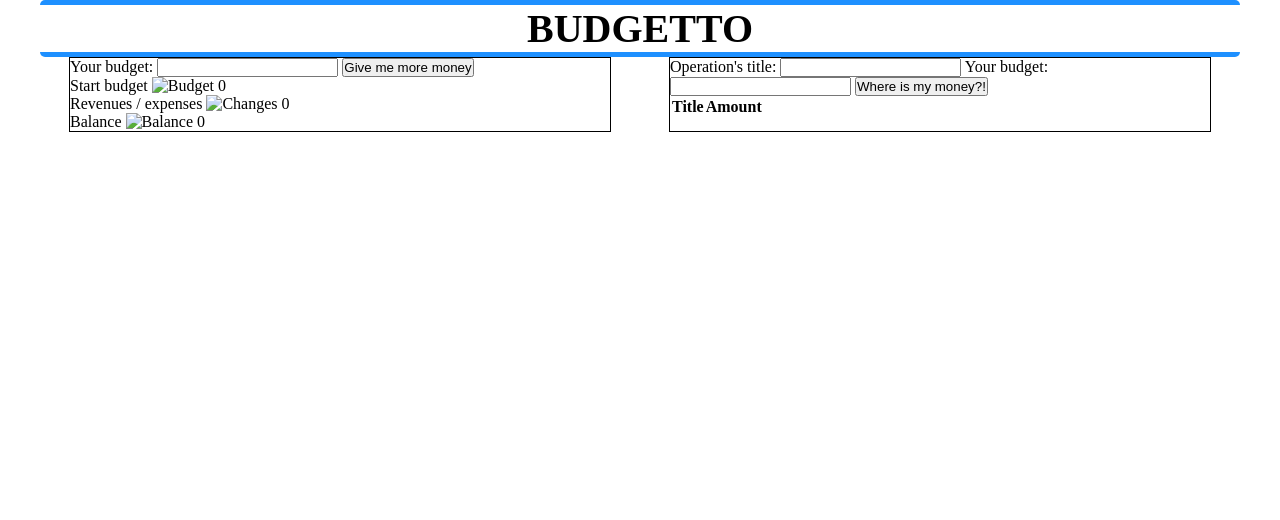
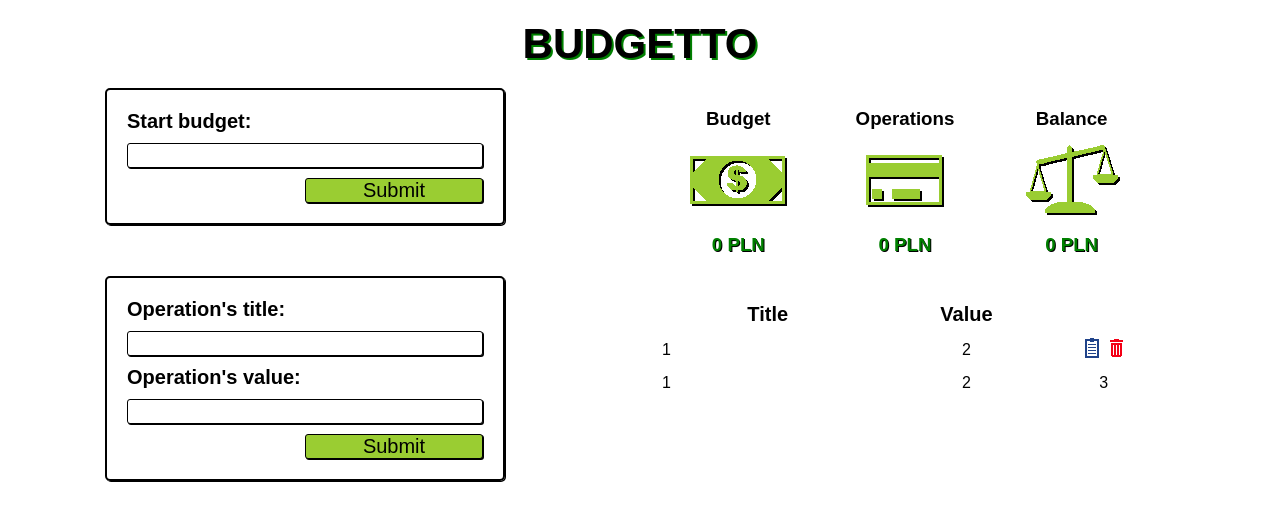
Before and after one commit to Qw8415/budgetto, a plain HTML site: page index.html in a window 1280 px wide. Drawn offline with Linux system fonts and the light colour scheme.

Commit message:
Service started budget and adding operations to table

```diff
--- a/index.html
+++ b/index.html
@@ -4,65 +4,76 @@
     <meta charset="UTF-8">
     <title>Budgetto</title>
     <link rel="stylesheet" type="text/css" href="styles/main.css">
+<!--    <link rel="stylesheet" type="text/css" href="styles/test.css">-->
 </head>
 <body>
-    <div id="main-container">
-        <header><h1>BUDGETTO</h1></header>
+    <div class="container">
+        <header>
+            <h1>BUDGETTO</h1>
+        </header>
 
-        <div class="container">
-            <div class="form">
+       <div class="budget-form">
             <form id="budget-form">
-                    <label>
-                        <span>Your budget:</span>
-                        <input type="number" name="budget">
-                    </label>
-                        <input type="submit" value="Give me more money">
+                <h3>Start budget:</h3>
+                <input id="budget-value" type="number" step="0.01" required>
+                <input id="budget-submit" type="submit">
             </form>
        </div>
-            <div class="summary-container">
-                <div class="amount">
-                    <span>Start budget</span>
-                    <img src="" alt="Budget">
-                    <span id="budget">0</span>
+
+        <div class="summary">
+            <div>
+                <h3>Budget</h3>
+                <img class="image" src="images/budget-var.png" alt="budget">
+                <h3 id="budget-summary">0 PLN</h3>
             </div>
-                <div class="amount">
-                    <span>Revenues / expenses</span>
-                    <img src="" alt="Changes">
-                    <span id="operations">0</span>
+            <div>
+                <h3>Operations</h3>
+                <img class="image" src="images/operations-var.png" alt="operations">
+                <h3 id="operations-summary">0 PLN</h3>
             </div>
-                <div class="amount">
-                    <span>Balance</span>
-                    <img src="" alt="Balance">
-                    <span id="balance">0</span>
-                </div>
+            <div>
+                <h3>Balance</h3>
+                <img class="image" src="images/balance-var.png" alt="balance">
+                <h3 id="balance-summary">0 PLN</h3>
             </div>
         </div>
 
-        <div class="container">
-            <div class="form">
-                <form id="operations-form">
-                    <label>
-                        <span>Operation's title:</span>
-                        <input type="text" name="title">
-                    </label>
-                    <label>
-                        <span>Your budget:</span>
-                        <input type="number" name="value">
-                    </label>
-                    <input type="submit" value="Where is my money?!">
+        <div class="operations-form">
+            <form id="operation-form">
+                <h3>Operation's title:</h3>
+                <input id="operation-title" type="text" required>
+                <h3>Operation's value:</h3>
+                <input id="operation-value" type="number" step="0.01" required>
+                <input id="operation-submit" type="submit">
             </form>
         </div>
-            <div class="table-container">
+
+        <div class="operations-list">
             <table>
+                <thead>
                     <tr>
                         <th>Title</th>
-                        <th>Amount</th>
-                        <th></th>
+                        <th>Value</th>
                     </tr>
+                </thead>
+                <tbody>
+                    <tr>
+                        <td>1</td>
+                        <td>2</td>
+                        <td>
+                            <button class="option edit"></button>
+                            <button class="option delete"></button>
+                        </td>
+                    </tr>
+                    <tr>
+                        <td>1</td>
+                        <td>2</td>
+                        <td>3</td>
+                    </tr>
+                </tbody>
             </table>
         </div>
     </div>
-    </div>
-
+<script src="scripts/main.js"></script>
 </body>
 </html>
--- /dev/null
+++ b/scripts/main.js
@@ -0,0 +1,66 @@
+class UI {
+    constructor() {
+        this.budgetForm = document.getElementById("budget-form");
+        this.budgetValue = document.getElementById("budget-value");
+        this.budgetSubmit = document.getElementById("budget-submit");
+        this.budgetSummary = document.getElementById("budget-summary");
+        this.operationForm = document.getElementById("operation-form");
+        this.operationTitle = document.getElementById("operation-title");
+        this.operationValue = document.getElementById("operation-value");
+        this.operationSubmit = document.getElementById("operation-submit");
+        this.operationSummary = document.getElementById("operations-summary");
+        this.balanceSummary = document.getElementById("balance-summary");
+        this.tBody = document.getElementsByTagName("tbody")[0];
+    }
+}
+
+class Operation {
+    constructor(title, value) {
+        this.title = title;
+        this.value = value;
+    }
+}
+
+const ui = new UI();
+const operations = [];
+let budget = 0;
+let balance = 0;
+
+function refreshTable() {
+    ui.tBody.innerHTML = "";
+    for (let el of operations) {
+        let row = document.createElement("tr");
+        row.innerHTML = `<td>${el.title}</td>` +
+            `<td>${el.value}</td>` +
+            `<td><button class="option edit"></button><button class="option delete"></button></td>`;
+        ui.tBody.appendChild(row);
+    }
+}
+
+function setEventsListeners() {
+    ui.budgetSubmit.addEventListener('click', ev => {
+        ev.preventDefault();
+        console.log("Submit budget");
+        budget = ui.budgetValue.value || 0;
+        ui.budgetSummary.innerHTML = budget + " PLN";
+        ui.budgetSummary.style = budget < 0 ?
+            "color: var(--negative-color)" : "color: var(--positive-color)";
+        ui.budgetForm.reset();
+    });
+    ui.operationSubmit.addEventListener('click', ev => {
+        ev.preventDefault();
+        console.log("Submit operation");
+        operations.push(new Operation(ui.operationTitle.value, ui.operationValue.value));
+        console.log(operations);
+        ui.operationForm.reset();
+        refreshTable();
+    })
+
+
+}
+
+function main() {
+    setEventsListeners();
+}
+
+main();
--- a/styles/main.css
+++ b/styles/main.css
@@ -1,30 +1,126 @@
+:root {
+    --main-color-1: yellowgreen;
+    --main-color-2: black;
+    --positive-color: green;
+    --negative-color: red;
+}
+
 * {
     margin: 0;
     padding: 0;
+    font-family: "Arial", sans-serif;
 }
 
-#main-container {
+header {
+    width: 100%;
+    margin: 20px 0;
+}
+
+h1 {
+    font-size: 42px;
+    text-shadow: 2px 2px var(--positive-color);
+}
+
+.container {
     display: flex;
     flex-flow: row wrap;
     justify-content: space-around;
     margin: auto;
     max-width: 1200px;
-}
-
-header {
-    width: 100%;
-    border-top: 5px solid dodgerblue;
-    border-bottom: 5px solid dodgerblue;
-    border-radius: 5px;
-}
-
-header > h1 {
-    font-size: 40px;
-    font-weight: bold;
     text-align: center;
 }
 
-.container {
+.budget-form,
+.operations-form,
+.summary,
+.operations-list {
+    display: inline-block;
+}
+
+.budget-form,
+.operations-form {
+    width: 400px;
+}
+
+.summary,
+.operations-list {
+    width: 500px;
+    padding: 20px;
+}
+
+form {
+    display: flex;
+    flex-flow: column;
+    text-align: left;
+    padding: 15px 20px;
+    border: 2px solid var(--main-color-2);
+    border-radius: 5px;
+    box-shadow: 1px 1px;
+}
+
+form > * {
+    margin: 5px 0;
+    font-size: 20px;
+}
+
+input{
+    border: 1px solid var(--main-color-2);
+    border-radius: 3px;
+    box-shadow: 1px 1px;
+}
+
+input[type="submit"] {
+    background: var(--main-color-1);
+    width: 50%;
+    margin-left: 50%;
+}
+
+.summary {
+    display: flex;
+    flex-flow: row nowrap;
+    justify-content: space-around;
+}
+
+.image {
+    background: var(--main-color-1);
+}
+
+#balance-summary, #budget-summary, #operations-summary {
+    color: var(--positive-color);
+    text-shadow: 1px 1px var(--main-color-2);
+}
+
+table {
+    width: 100%;
+}
+
+thead {
+    font-size: 20px;
+}
+
+td:first-child {
     width: 45%;
-    border: 1px solid black;
+    text-align: left;
 }
+
+th, td {
+    padding: 5px;
+}
+
+td:nth-child(3) {
+    width: 20%;
+}
+
+.option {
+    width: 20px;
+    height: 20px;
+    border: none;
+}
+
+.edit {
+    background-image: url("../images/edit.png");
+}
+
+.delete {
+    background-image: url("../images/delete.png");
+}
--- /dev/null
+++ b/styles/test.css
@@ -0,0 +1,21 @@
+.container {
+    border: 1px solid black;
+}
+
+header,
+.summary,
+.operations-list {
+    border: 1px solid red;
+}
+
+.summary > div, table {
+    border: 1px solid green;
+}
+
+tr {
+    border: blue 1px solid;
+}
+
+th, td {
+    border: orange 1px solid;
+}
```
Also changed, not shown: images/balance-var.png (added), images/balance.png (added), images/budget-var.png (added), images/budget.png (added), images/delete.png (added), images/edit.png (added), images/operations-var.png (added), images/operations.png (added). Lines whose indentation alone changed are shown as unchanged.
